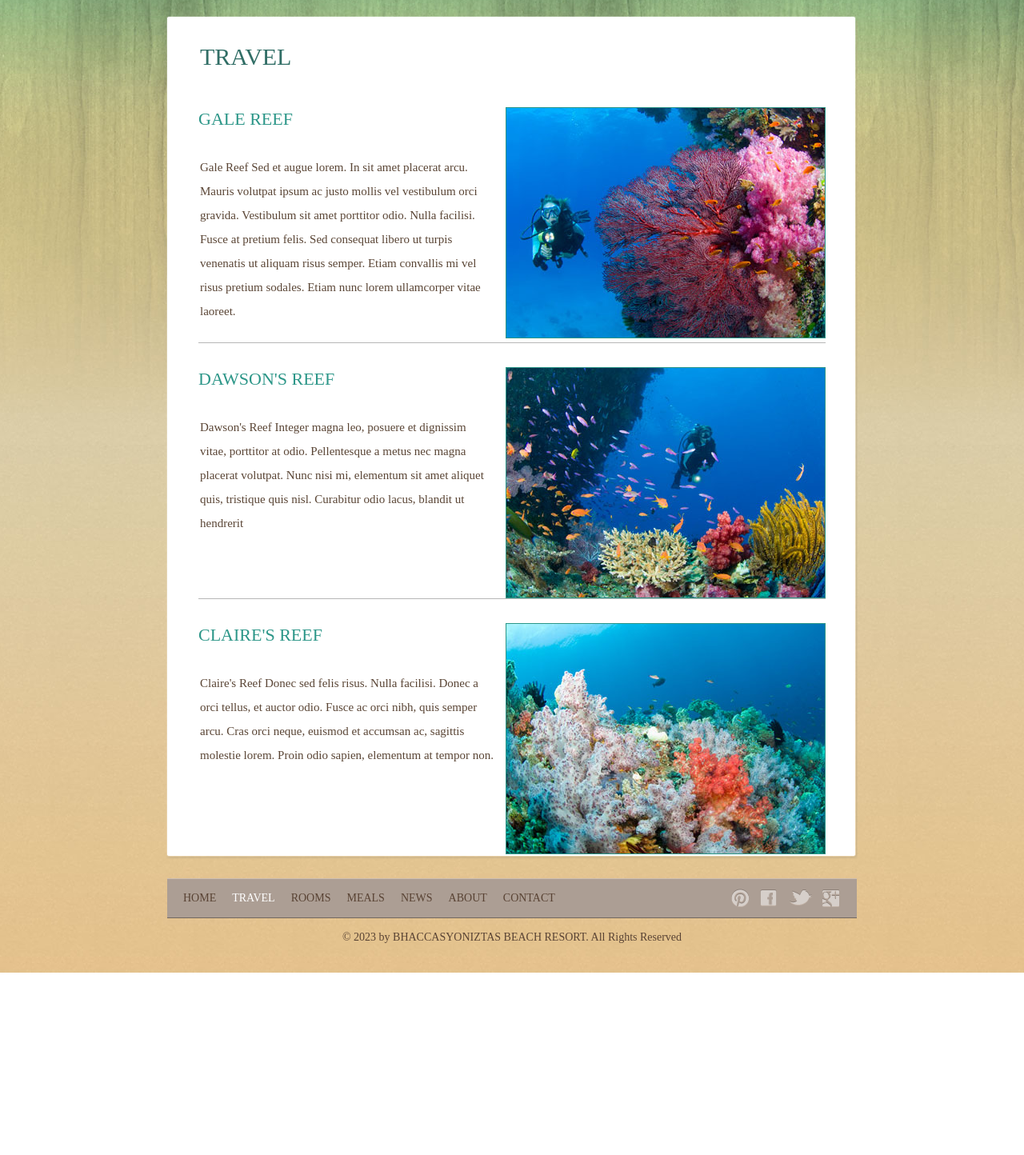
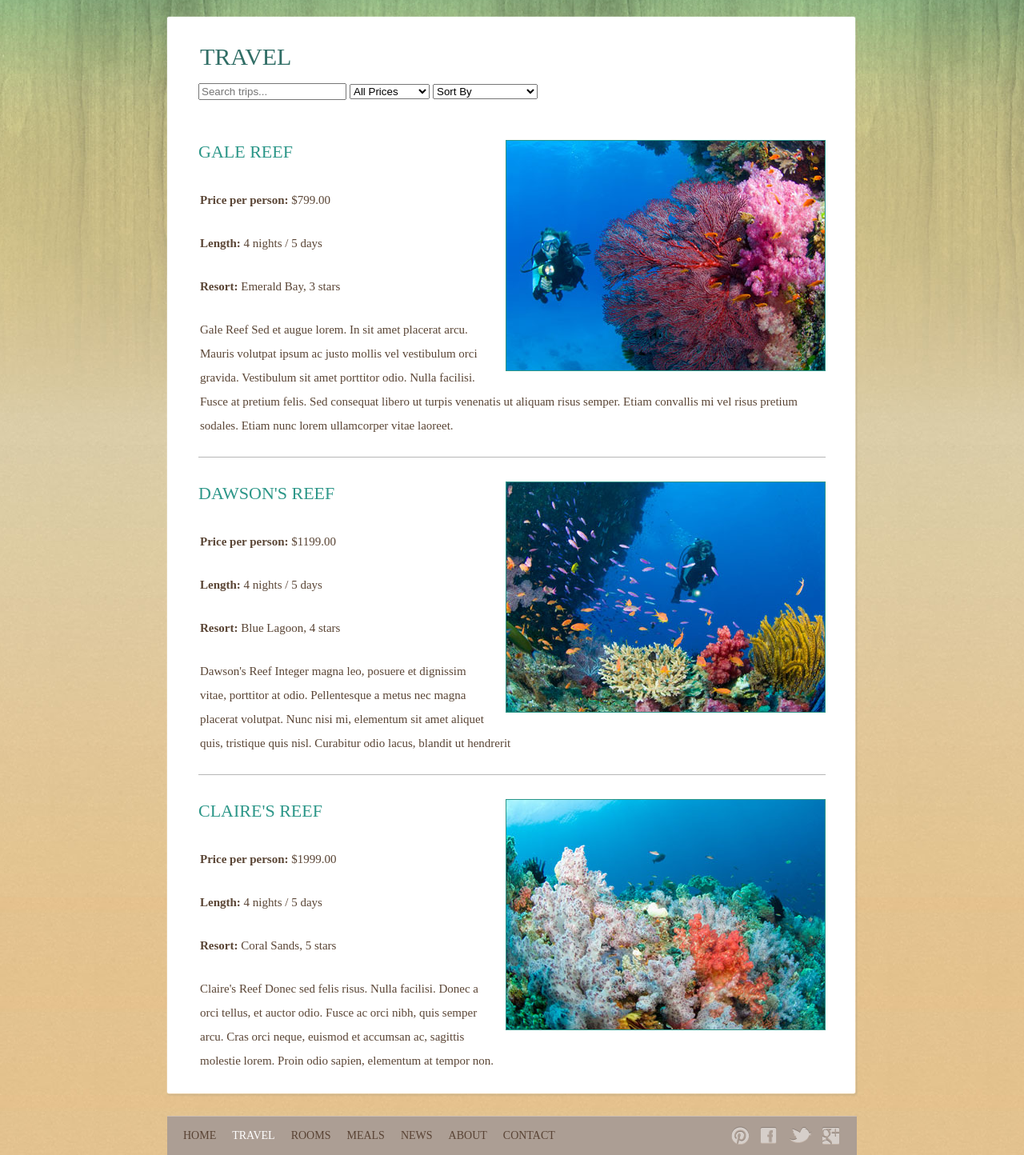
Before and after one commit to drzy702/CS465, a Node server app: page /travel in a window 1280 px wide. Shown: the part 196-1640 px from the top of the page at 80% size. Before the commit the page ends 1412 px from the top, so only its background shows below. Run offline with Node 20, Linux system fonts and the light colour scheme; data comes from the database, SQL or seed files in the repository; some libraries are stand-ins or nearby versions.

Commit message:
Added search, filter, and sort functionality to travel page

```diff
--- a/app_server/controllers/travel.js
+++ b/app_server/controllers/travel.js
@@ -25,6 +25,7 @@ const travel = async function (req, res, next) {
             res.render("travel", {
                 title: "Travlr Getaways",
                 trips: json,
+                tripsJSON: JSON.stringify(json),
                 message: ""
             });
         })
--- a/app_server/views/travel.hbs
+++ b/app_server/views/travel.hbs
@@ -1,11 +1,13 @@
 <!DOCTYPE html>
 <!-- Website template by freewebsitetemplates.com -->
 <html>
+
 <head>
 	<meta charset="UTF-8">
 	<title>Dive Sites - Bhaccasyoniztas Beach Resort Website Template</title>
 	<link rel="stylesheet" href="css/style.css" type="text/css">
 </head>
+
 <body>
 	<div id="background">
 		<div id="page">
@@ -16,10 +18,30 @@
 				<div>
 					<div class="body">
 						<h1>Travel</h1>
+
+						{{!-- Search and filter controls for trips --}}
+						<div style="margin-bottom: 20px;">
+							<input type="text" id="searchInput" placeholder="Search trips..." />
+
+							{{!-- Filter by max price --}}
+							<select id="priceFilter">
+								<option value="">All Prices</option>
+								<option value="1000">Under $1000</option>
+								<option value="2000">Under $2000</option>
+								<option value="3000">Under $3000</option>
+							</select>
+
+							{{!-- Sort trips by price --}}
+							<select id="sortOption">
+								<option value="">Sort By</option>
+								<option value="low">Price: Low to High</option>
+								<option value="high">Price: High to Low</option>
+							</select>
+						</div>
 						<ul id="sites">
 							{{#each trips}}
 							{{!-- <li>
-									<a href="error.hbs"><img src="images/{{this.image}}" alt="Img"</a>
+								<a href="error.hbs"><img src="images/{{this.image}}" alt="Img" </a>
 									<h2><a href="/travel">{{this.name}}</a></h2>
 									{{{this.description}}}
 							</li> --}}
@@ -31,7 +53,9 @@
 								<h2>
 									<a href="/travel">{{this.name}}</a>
 								</h2>
-
+								<p><strong>Price per person:</strong> ${{this.perPerson}}</p>
+								<p><strong>Length:</strong> {{this.length}}</p>
+								<p><strong>Resort:</strong> {{this.resort}}</p>
 								{{{this.description}}}
 							</li>
 							{{/each}}
@@ -43,5 +67,104 @@
 	</div>
 	{{> footer}}
 	</div>
+
+	{{!-- Store all trips form backend --}}
+	<script>
+		const allTrips = {{{ tripsJSON }}};
+	</script>
+
+	{{!-- Get user input elements --}}
+	<script>
+
+		// Get references to input and dropdown elemets
+		const searchInput = document.getElementById("searchInput");
+		const priceFilter = document.getElementById("priceFilter");
+		const sortOption = document.getElementById("sortOption");
+		const list = document.getElementById("sites");
+
+		// Display trips on the page
+		function renderTrips(trips) {
+
+			// Clear current list before rendering new resulrts
+			list.innerHTML = "";
+
+			// Show message if no results
+			if (trips.length === 0) {
+				list.innerHTML = "<p>No trips found.</p>";
+				return;
+			}
+
+			// Loop through trips and create HTML for each
+			trips.forEach(trip => {
+				const li = document.createElement("li");
+
+				li.innerHTML = `
+        <a href="/api/trips/${trip.code}">
+          <img src="images/${trip.image}" alt="Img">
+        </a>
+        <h2>
+          <a href="/api/trips/${trip.code}">${trip.name}</a>
+        </h2>
+        <p><strong>Price per person:</strong> $${trip.perPerson}</p>
+        <p><strong>Length:</strong> ${trip.length}</p>
+        <p><strong>Resort:</strong> ${trip.resort}</p>
+        ${trip.description}
+      `;
+
+				list.appendChild(li);
+			});
+
+		}
+
+		// Filter and sort tirps based on user input
+		function filterTrips() {
+
+			// Copy all trips into a new array
+			let filtered = [...allTrips];
+
+			// Filter by trip name
+			const searchValue = searchInput.value.toLowerCase();
+			if (searchValue) {
+				filtered = filtered.filter(trip =>
+					trip.name.toLowerCase().includes(searchValue)
+				);
+			}
+
+			// Filter by price
+			const maxPrice = priceFilter.value;
+			if (maxPrice) {
+				filtered = filtered.filter(trip =>
+					parseFloat(trip.perPerson) <= parseFloat(maxPrice)
+				);
+			}
+
+			// sort trips by price
+			if (sortOption.value === "low") {
+				filtered.sort((a, b) =>
+					parseFloat(a.perPerson) - parseFloat(b.perPerson)
+				);
+			} else if (sortOption.value === "high") {
+				filtered.sort((a, b) =>
+					parseFloat(b.perPerson) - parseFloat(a.perPerson)
+				);
+			}
+
+			renderTrips(filtered);
+		}
+
+
+
+		// Run filtering when user interacts with inputs
+		searchInput.addEventListener("input", filterTrips);
+		priceFilter.addEventListener("change", filterTrips);
+		sortOption.addEventListener("change", filterTrips);
+	</script>
+
+	{{!-- Debug logging all trips to console --}}
+	<script>
+		console.log(allTrips);
+	</script>
+
 </body>
+
 </html>
```
Also changed, not shown: 1 other file. Lines whose indentation alone changed are shown as unchanged.
